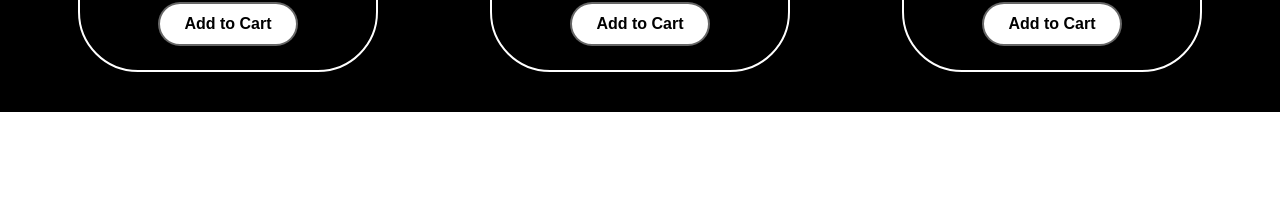
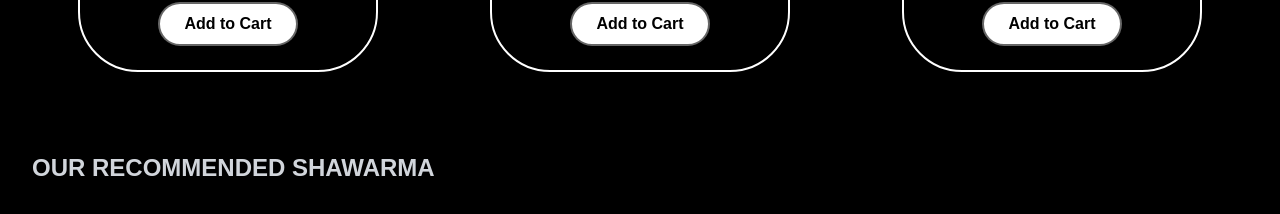
Before and after one commit to amieecode/shawamra-shop, a React (Vite) app in the folder frontend/: page / in a window 1280 px wide. Shown: the part 1332-1546 px from the top of the page. Before the commit the page ends 1444 px from the top, so only its background shows below. Built offline with nearby package versions, Linux system fonts and the light colour scheme.

Commit message:
recommended

```diff
--- a/frontend/src/App.jsx
+++ b/frontend/src/App.jsx
@@ -5,6 +5,7 @@ import NavBar from "./Components/Home/NavBar";
 import Hero from "./Components/Home/Hero";
 import Quotes from "./Components/Home/Quotes";
 import Specialties from "./Components/Home/Specialties";
+import Recommended from "./Components/Home/Recommended";
 
 const App = () => {
   useEffect (() => {
@@ -22,6 +23,7 @@ const App = () => {
       <Hero />
       <Quotes />
       <Specialties />
+      <Recommended />
     </div>
   )
 }
--- /dev/null
+++ b/frontend/src/Components/Home/Recommended.jsx
@@ -0,0 +1,13 @@
+import React from 'react';
+
+const Recommended = () => {
+  return (
+    <div className='py-10'>
+      <div className='container'>
+        <h2 className='text-2xl font-bold uppercase text-gray-300'>Our Recommended Shawarma</h2>
+      </div>
+    </div>
+  )
+}
+
+export default Recommended;
--- a/frontend/src/Components/Home/Specialties.jsx
+++ b/frontend/src/Components/Home/Specialties.jsx
@@ -33,7 +33,7 @@ const Specialties = () => {
     <>
       <span id="services"></span>
         <div className='py-10 overflow-hidden'>
-          <div className='container'>
+          <div className='container shadow-2xl'>
             {/*Header Title*/}
             <h2 className='font-bold text-2xl sm:text-3xl mb-8'>
               Our Shawarma Specialties
```
